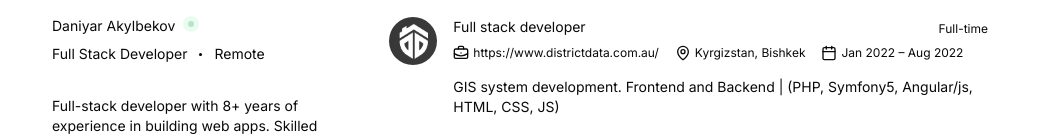
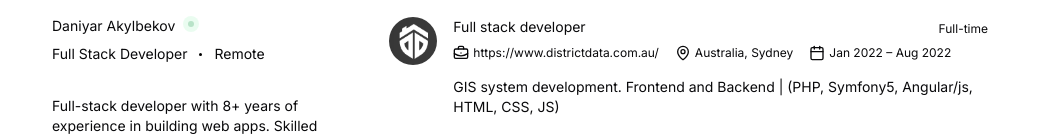
Before and after one commit to daniyarsan/cv, a Next.js app: page / in a window 1280 px wide. Shown: the part 185-321 px from the top of the page, without its empty margins (116-1167 px from the left). Built offline with nearby package versions, Linux system fonts and the light colour scheme.

Commit message:
Updated data

```diff
--- a/app/(root)/page.tsx
+++ b/app/(root)/page.tsx
@@ -40,7 +40,7 @@ export default function Home() {
                 </div>
                 <div className="flex gap-1 ">
                   <MapPin className="size-4" />
-                  <span className="text-xs">Kyrgizstan, Bishkek</span>
+                  <span className="text-xs">Australia, Sydney</span>
                 </div>
                 <div className="flex gap-1 ">
                   <Calendar className="size-4" />
```
